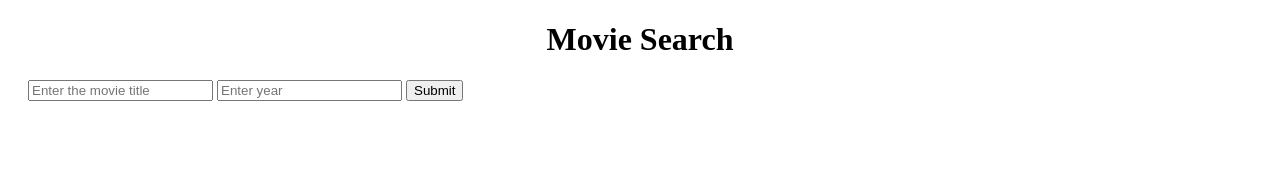
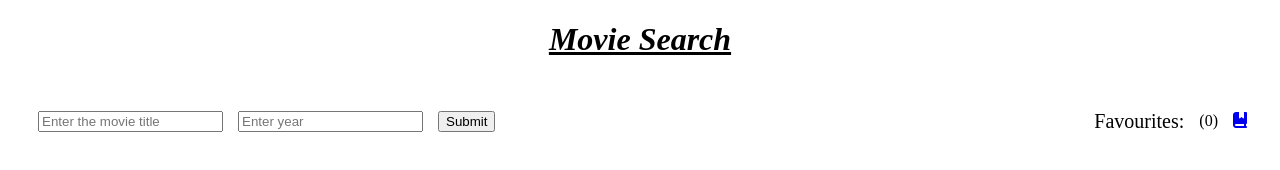
Before and after one commit to raghav339/MovieSearch, a plain HTML site: page index.html in a window 1280 px wide. Drawn offline with Linux system fonts and the light colour scheme.

Commit message:
made fav counter and others

```diff
--- a/addToFav.js
+++ b/addToFav.js
@@ -1,4 +1,4 @@
-let favItems=JSON.parse(localStorage.getItem("fav"))|| [];
+export let favItems=JSON.parse(localStorage.getItem("fav"))|| [];
 const API_KEY = "70dfd756";
 
 export async function addToFav(Id,index)
@@ -7,6 +7,7 @@ export async function addToFav(Id,index)
     const data =await res.json();
     favItems.push(data);
     localStorage.setItem("fav",JSON.stringify(favItems)) ;
+    return favItems.length;
 }
 
 function display()
--- a/index.html
+++ b/index.html
@@ -3,12 +3,19 @@
 <head>
     <title>MovieSearch App</title>
     <link href="style.css" rel="stylesheet">
+    <link rel="stylesheet" href="https://cdnjs.cloudflare.com/ajax/libs/font-awesome/6.5.1/css/all.min.css">
 </head>
 <body>
-    <h1 style="display:flex;justify-content: center;">Movie Search</h1>
+    <h1 style="display:flex;justify-content: center;"><u><i>Movie Search</i></u></h1>
+    <div class="panel">
     <input placeholder="Enter the movie title" class="input">
     <input type="number" placeholder="Enter year" class="year">
     <button class="submit">Submit</button>
+
+    <p class="icon">
+      Favourites: <p class="count">(0)</p><a href="/favourites.html"><i class="fa-solid fa-book-bookmark"></i></a>
+    </p>
+</div>
     <div class="bigContainer">
     </div>
     <script type="module" src="script.js"></script>
--- a/script.js
+++ b/script.js
@@ -1,4 +1,4 @@
-import {addToFav} from './addToFav.js'
+import {addToFav,favItems} from './addToFav.js'
 
 const API_KEY = "70dfd756";
 
@@ -102,9 +102,10 @@ async function addMovie()
         let btnFav=document.createElement("button");
         btnFav.innerText="Add to Favorites";
         btnFav.className="btnStyle";
-        btnFav.addEventListener("click",()=>{
+        btnFav.addEventListener("click",async ()=>{
             btnFav.disabled=true;
-           addToFav(movie.imdbID, index);
+           let num=await addToFav(movie.imdbID, index);
+           countFav(num);
         });
 
         // Structure: Put Ps inside DetailDiv, then put everything in Container
@@ -151,3 +152,10 @@ async function moreInfo(Id,index)
 
     console.log(data);
 }
+
+function countFav(num)
+{
+    let p=document.querySelector(".count");
+    p.innerHTML=` (${num})`;
+}
+countFav(favItems.length);
--- a/style.css
+++ b/style.css
@@ -34,3 +34,14 @@
 {
     margin-left:20px;
 }
+
+.icon {
+  margin-left: auto;
+  font-size: 20px;
+}
+.panel {
+  display: flex;
+  align-items: center;
+  gap: 15px;
+  padding: 10px;
+}
```
Also changed, not shown: favourites.html (+1 -1 lines).
